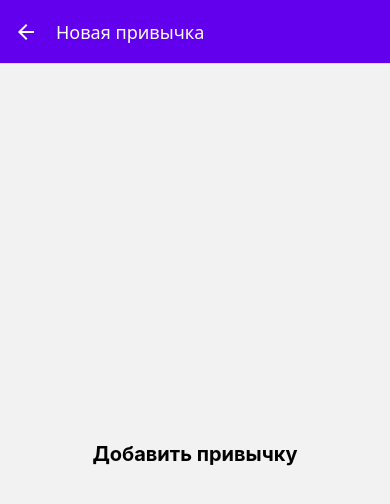
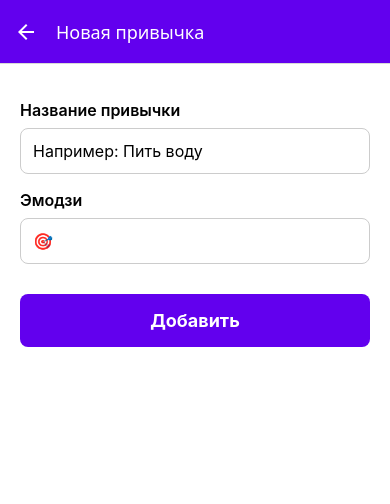
Before and after one commit to IntFxZen/vvdev, a React Native app: screen /AddHabit in a window 390 px wide. Shown: the top 504 px of the page. Built offline with nearby package versions, Linux system fonts and the light colour scheme.

Commit message:
feat: create add habit form UI

```diff
--- a/src/screens/AddHabitScreen.tsx
+++ b/src/screens/AddHabitScreen.tsx
@@ -1,17 +1,65 @@
-import React from 'react';
-import { View, Text, StyleSheet } from 'react-native';
+import React, { useState } from 'react';
+import { View, Text, TextInput, TouchableOpacity, StyleSheet, Alert } from 'react-native';
 
-const AddHabitScreen = () => {
+const AddHabitScreen = ({ navigation }: any) => {
+  const [title, setTitle] = useState('');
+  const [emoji, setEmoji] = useState('🎯');
+
+  const handleSave = () => {
+    if (title.trim() === '') {
+      Alert.alert('Ошибка', 'Название привычки не может быть пустым');
+      return;
+    }
+
+
+    Alert.alert('Успех', `Привычка "${title}" добавлена!`);
+    navigation.goBack();
+  };
+
   return (
     <View style={styles.container}>
-      <Text style={styles.title}>Добавить привычку</Text>
+      <Text style={styles.label}>Название привычки</Text>
+      <TextInput
+        style={styles.input}
+        placeholder="Например: Пить воду"
+        value={title}
+        onChangeText={setTitle}
+      />
+
+      <Text style={styles.label}>Эмодзи</Text>
+      <TextInput
+        style={styles.input}
+        placeholder="Введите эмодзи"
+        value={emoji}
+        onChangeText={setEmoji}
+        maxLength={2}
+      />
+
+      <TouchableOpacity style={styles.saveButton} onPress={handleSave}>
+        <Text style={styles.saveButtonText}>Добавить</Text>
+      </TouchableOpacity>
     </View>
   );
 };
 
 const styles = StyleSheet.create({
-  container: { flex: 1, justifyContent: 'center', alignItems: 'center' },
-  title: { fontSize: 20, fontWeight: 'bold' },
+  container: { flex: 1, padding: 20, backgroundColor: '#fff' },
+  label: { fontSize: 16, fontWeight: '600', marginBottom: 8, marginTop: 16 },
+  input: {
+    borderWidth: 1,
+    borderColor: '#ccc',
+    borderRadius: 8,
+    padding: 12,
+    fontSize: 16,
+  },
+  saveButton: {
+    backgroundColor: '#6200ee',
+    padding: 16,
+    borderRadius: 8,
+    alignItems: 'center',
+    marginTop: 30,
+  },
+  saveButtonText: { color: '#fff', fontSize: 18, fontWeight: 'bold' },
 });
 
 export default AddHabitScreen;
```
